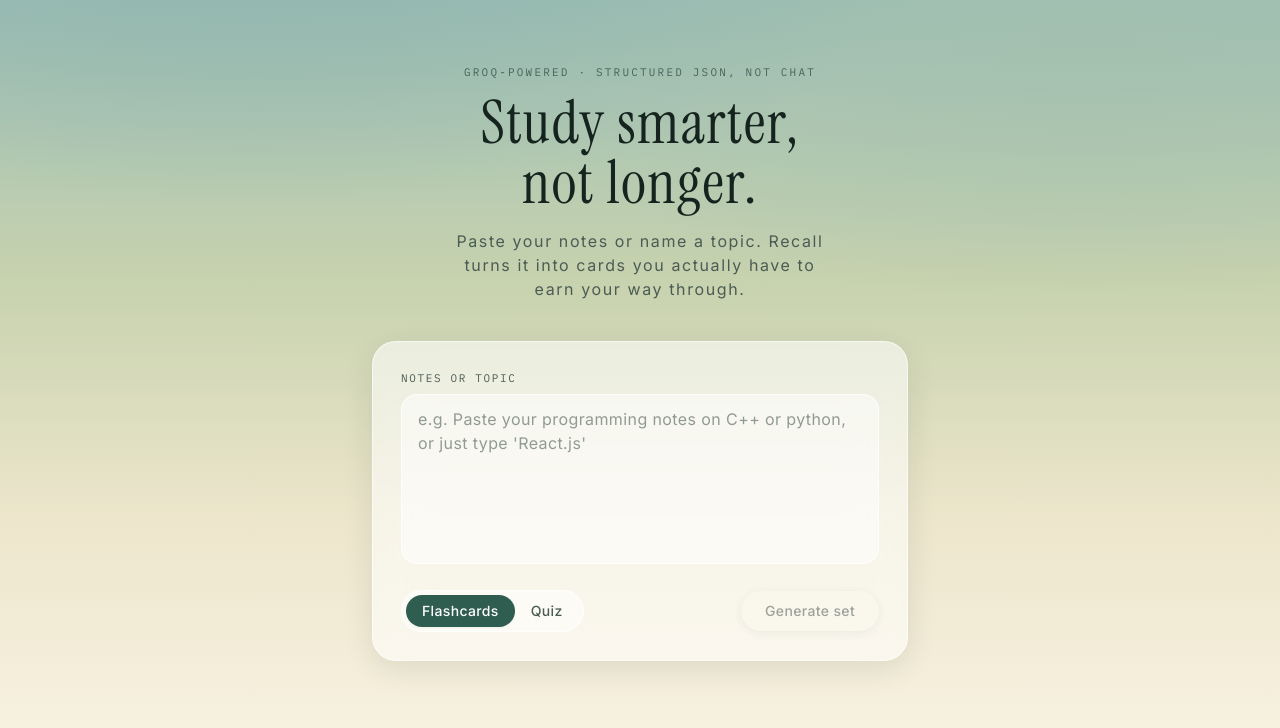
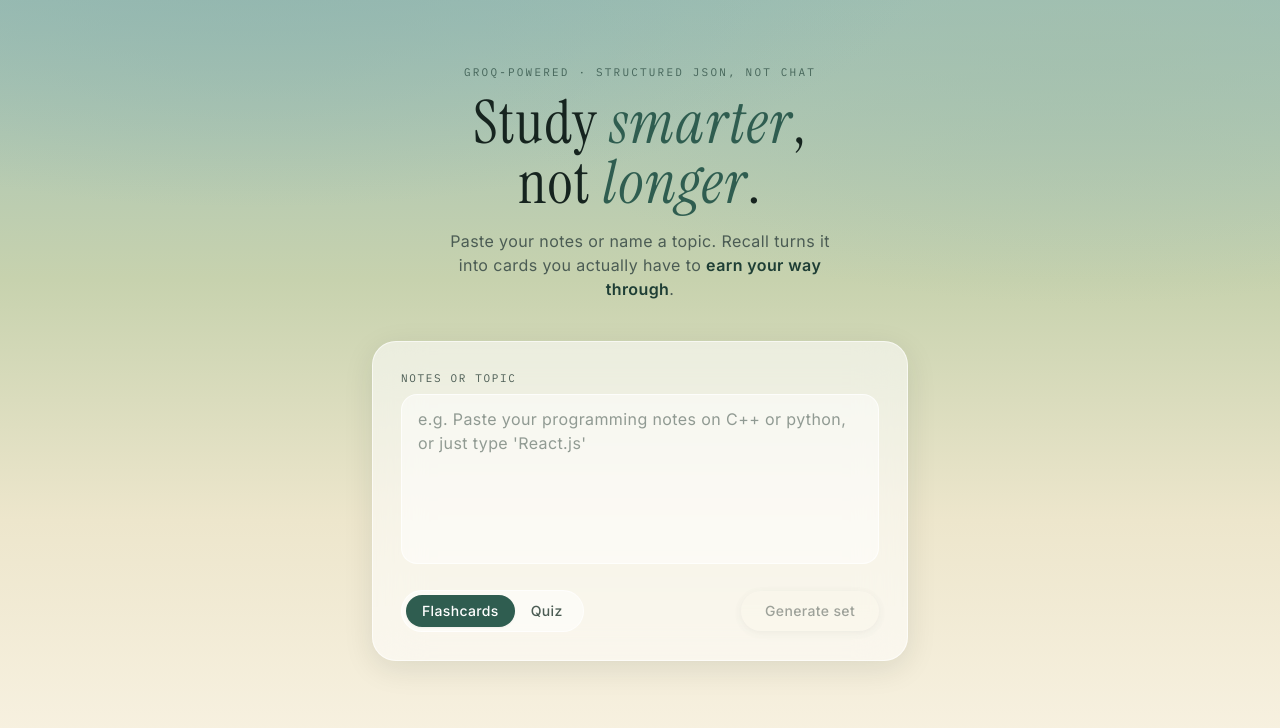
Before and after one commit to AdibaHusain/Recall, a React (Vite) app: page / in a window 1280 px wide. Shown: the top 728 px of the page. Built offline with nearby package versions, Linux system fonts and the light colour scheme.

Commit message:
enhanced the heading section

```diff
--- a/index.html
+++ b/index.html
@@ -3,7 +3,7 @@
   <head>
     <meta charset="UTF-8" />
     <meta name="viewport" content="width=device-width, initial-scale=1.0, viewport-fit=cover" />
-    <title>Recall — Study Assistant</title>
+    <title>Recall - Study Assistant</title>
     <link rel="preconnect" href="https://fonts.googleapis.com" />
     <link rel="preconnect" href="https://fonts.gstatic.com" crossorigin />
     <link
--- a/src/components/InputScreen.jsx
+++ b/src/components/InputScreen.jsx
@@ -16,13 +16,22 @@ export default function InputScreen({ onSubmit, disabled }) {
         <p className="font-mono text-[11px] tracking-[0.2em] text-pine-dark/70 uppercase mb-3">
           Groq-powered · structured JSON, not chat
         </p>
-        <h1 className="font-display text-5xl sm:text-6xl text-ink mb-4 tracking-wide">
-          Study smarter,
+       <h1 className="font-display text-5xl sm:text-6xl text-ink mb-4 tracking-wide">
+          Study{" "}
+          <span className="italic text-pine decoration-2 underline-offset-4 decoration-pine/60">
+            smarter
+          </span>
+          ,
           <br />
-          not longer.
+          not{" "}
+          <span className="italic text-pine  decoration-2 underline-offset-4 decoration-pine/60">
+            longer
+          </span>
+          .
         </h1>
-        <p className="text-ink-soft text-xs sm:text-base max-w-sm mx-auto leading-relaxed tracking-widest">
-          Paste your notes or name a topic. Recall turns it into cards you actually have to earn your way through.
+        <p className="text-ink-soft text-sm sm:text-base max-w-sm mx-auto leading-relaxed tracking-wide">
+          Paste your notes or name a topic. Recall turns it into cards you actually have to{" "}
+          <span className="font-semibold text-pine-dark">earn your way through</span>.
         </p>
       </div>
 
```
